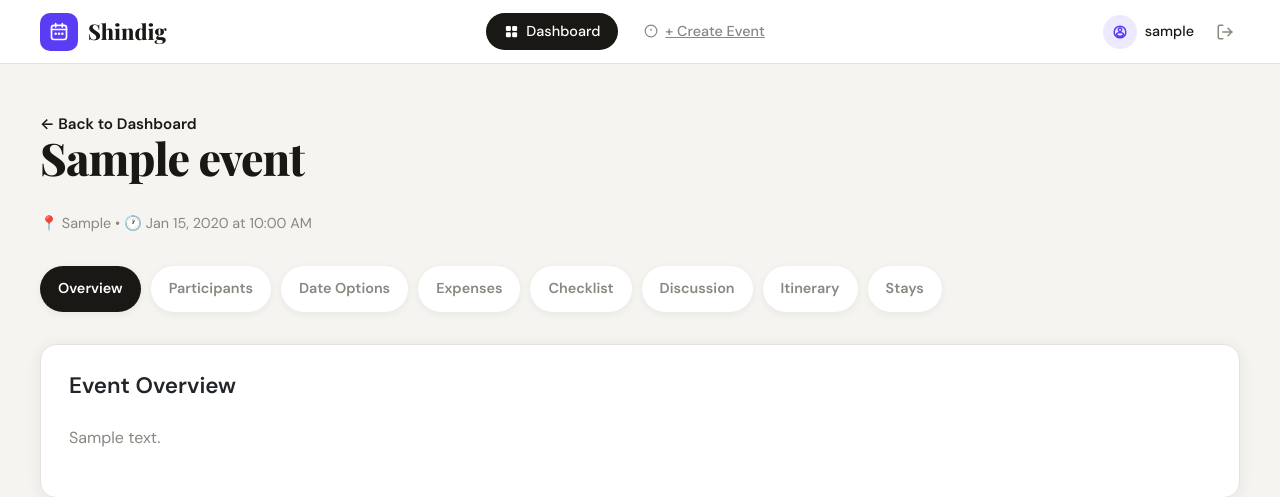
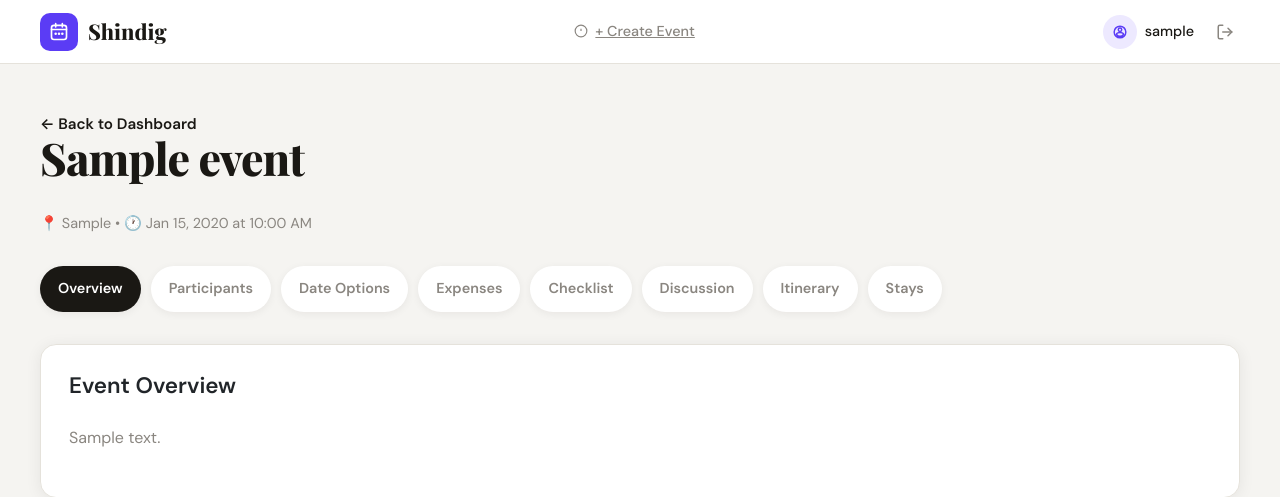
Before and after one commit to DanWiese/CITS3403_project, a Flask app: page /event-dashboard/1 in a window 1280 px wide. Shown: the top 497 px of the page. Run offline with Flask 3, Linux system fonts and the light colour scheme; the visitor is signed in with stand-in values (Sample User, id 1); data comes from the database, SQL or seed files in the repository; tables that the repository leaves empty hold one stand-in row (values such as "Sample post"); some libraries are stand-ins or nearby versions.

Commit message:
made Shindig title redirect to dashboard

```diff
--- a/templates/EVENT_DASHBOARD_FINAL.html
+++ b/templates/EVENT_DASHBOARD_FINAL.html
@@ -513,7 +513,7 @@
 </head>
 <body>
 <nav>
-  <a href="#" class="nav-logo">
+  <a href="{{ url_for('dashboard') }}" class="nav-logo">
     <div class="logo-icon">
       <svg width="20" height="20" fill="none" viewBox="0 0 24 24">
         <rect x="3" y="4" width="18" height="17" rx="3" stroke="white" stroke-width="2"/>
@@ -526,16 +526,7 @@
     Shindig
   </a>
 
-  <div class="nav-center">
-    <button class="nav-btn active">
-      <svg width="15" height="15" viewBox="0 0 24 24" fill="none">
-        <rect x="3" y="3" width="8" height="8" rx="2" fill="currentColor"/>
-        <rect x="13" y="3" width="8" height="8" rx="2" fill="currentColor"/>
-        <rect x="3" y="13" width="8" height="8" rx="2" fill="currentColor"/>
-        <rect x="13" y="13" width="8" height="8" rx="2" fill="currentColor"/>
-      </svg>
-      Dashboard
-    </button>
+
     <a href="{{ url_for('new_event') }}" class="nav-btn ghost">
       <svg width="14" height="14" viewBox="0 0 24 24" fill="none" stroke="currentColor" stroke-width="2">
         <circle cx="12" cy="12" r="10"/><line x1="12" y1="8" x2="12" y2="12"/><line x1="12" y1="16" x2="12.01" y2="16"/>
```
